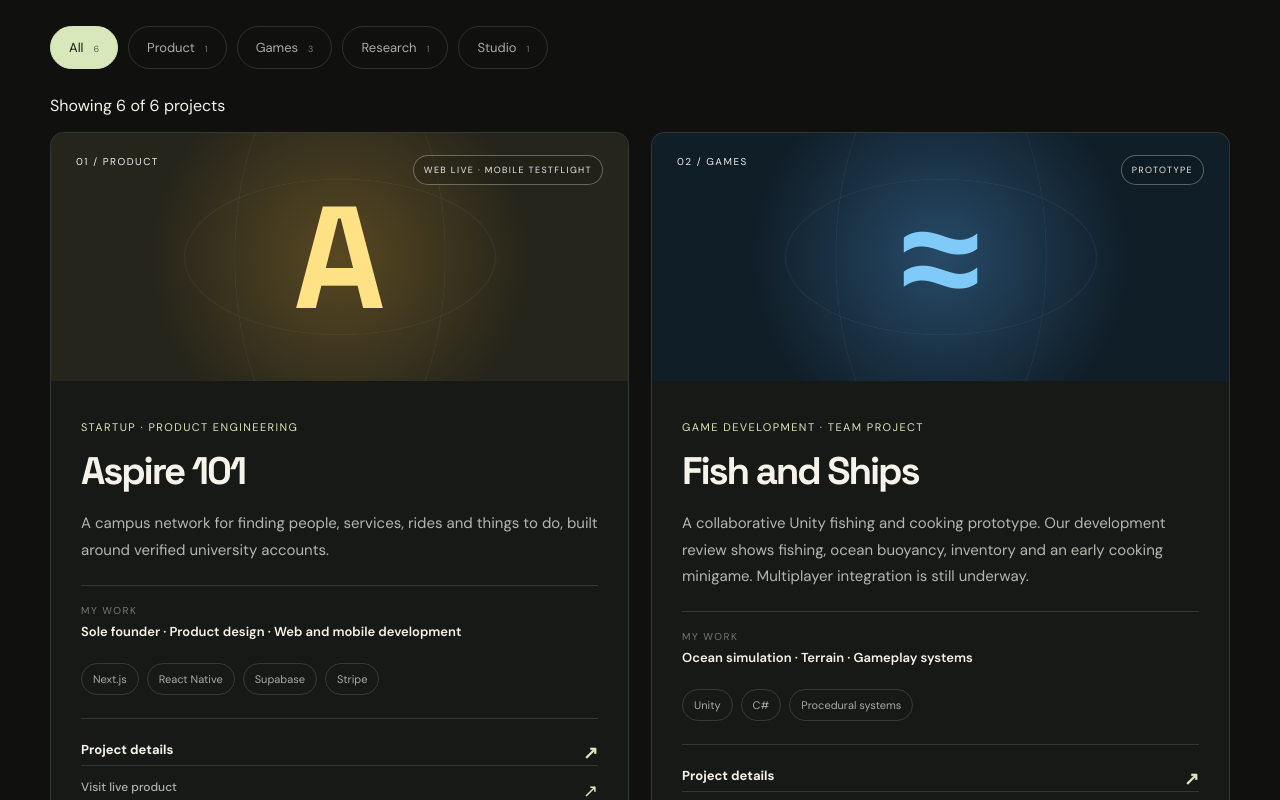
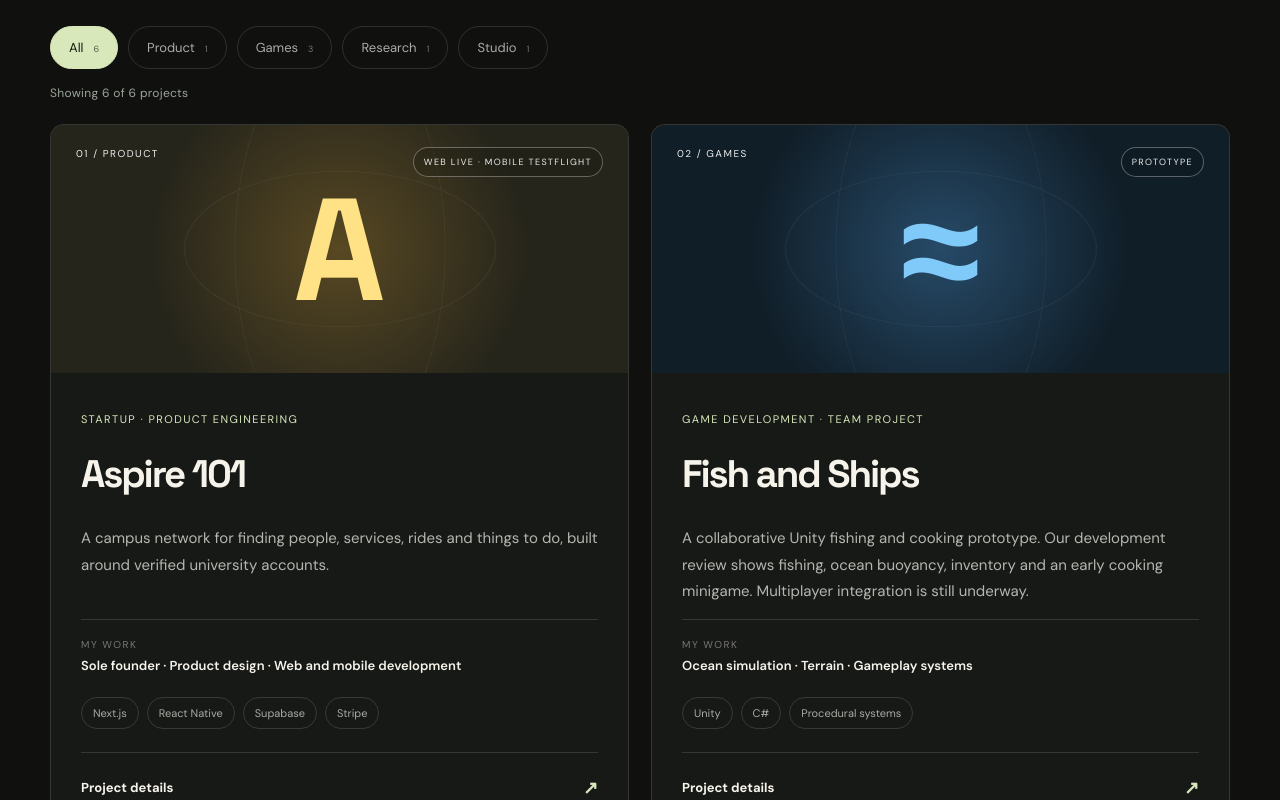
Before and after one commit to skrgulang/congyuzhao-portfolio, a Next.js app: page / in a window 1280 px wide. Shown: the part 1020-1820 px from the top of the page. Built offline with nearby package versions, Linux system fonts and the light colour scheme.

Commit message:
Refine project grid and make primary actions consistent across sections

```diff
--- a/app/globals.css
+++ b/app/globals.css
@@ -158,3 +158,18 @@ a:focus-visible,button:focus-visible{outline:2px solid var(--lime);outline-offse
 .filters button{min-height:42px}
 .filters button:focus-visible,.newNavLinks a:focus-visible,.menuToggle:focus-visible{outline:2px solid var(--lime);outline-offset:4px}
 @media(max-width:650px){.newNavLinks{box-shadow:0 18px 35px #0009;border:1px solid var(--line);border-radius:0 0 12px 12px}.newNavLinks a{min-height:42px;display:flex;align-items:center}.menuToggle{min-width:44px;min-height:44px}.filters button{padding:10px 15px}}
+
+/* Content-first refinements inspired by editorial developer portfolios */
+.resultCount{font-size:12px;color:#99a69a;letter-spacing:.025em;margin:-10px 0 23px}
+.featureActions{display:flex;align-items:center;gap:28px;flex-wrap:wrap;margin-top:28px}
+.featureActions .btnSolid{margin:0}.featureActions>a:not(.btnSolid){font-size:13px;text-decoration:underline;text-decoration-color:#8b9986;text-underline-offset:6px}
+.plainProjectLink{font-size:12px;text-decoration:underline;text-underline-offset:5px;color:#c0d7d7}
+.newProjectGrid{align-items:stretch}
+.newProject{display:flex;flex-direction:column}
+.projectInfo{display:flex;flex-direction:column;flex:1}
+.projectInfo .contrib{margin-top:auto}
+.newProjectLink{min-height:48px;align-items:center}
+.newProjectLink:hover,.plainProjectLink:hover,.featureActions>a:not(.btnSolid):hover{color:var(--lime)}
+.newHero h1{word-break:normal}
+#work,#about,#contact,#experience,#links,#fish-demo{scroll-margin-top:32px}
+@media(max-width:650px){.featureActions{align-items:flex-start;flex-direction:column;gap:20px}.resultCount{margin-top:0}.projectDesc{font-size:14px;line-height:1.65}}
```
